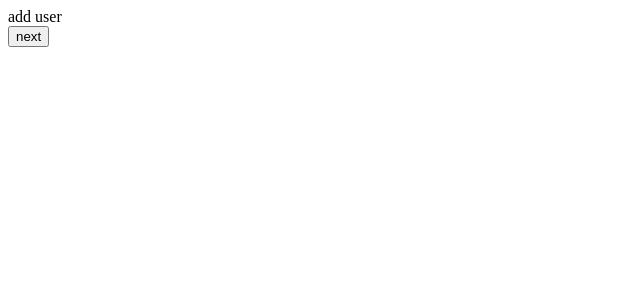
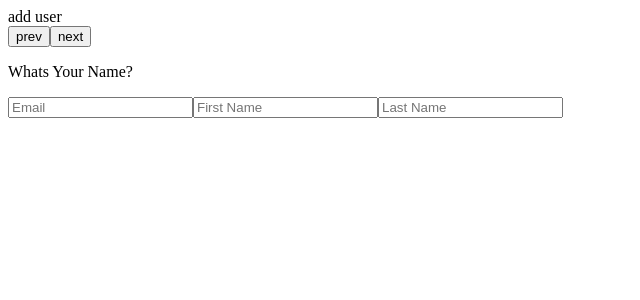
Before and after one commit to BloomTech-Labs/expresswash-fe, a React (Create React App) app in the folder wowo-app/: page / in a window 1280 px wide. Both pictures are taken after a click on the button "next". Shown: the top 300 px of the page, without its empty margins (0-640 px from the left). Built offline with nearby package versions, Linux system fonts and the light colour scheme.

Commit message:
finish add user form

```diff
--- a/wowo-app/src/App.js
+++ b/wowo-app/src/App.js
@@ -1,6 +1,7 @@
 import React from 'react';
 import './App.css';
 import UserSignup from './components/UserSignup/UserSignup.js'
+
 
 function App() {
   return (
--- /dev/null
+++ b/wowo-app/src/components/UserSignup/Address.js
@@ -0,0 +1,29 @@
+import React from 'react'
+
+export default function Address(props) {
+    if (props.currentStep !==3) {
+        return null
+    }
+    return (
+        <div>
+            <div>Addy?</div>
+            <input
+                id='address'
+                name='address'
+                type='text'
+                placeholder= 'Address'
+                value={props.address}
+                onChange={props.handleChange}
+            />
+            <input
+                id='phoneNumber'
+                name='phoneNumber'
+                type='number'
+                placeholder='Phone Number'
+                value={props.phoneNumber}
+                onChange={props.handleChange}
+            />
+            <button>Fin!</button>
+        </div>
+    )
+}
--- /dev/null
+++ b/wowo-app/src/components/UserSignup/Name.js
@@ -0,0 +1,38 @@
+import React from 'react';
+
+export default function Name(props) {
+    if(props.currentStep !== 2) {
+        return null
+    }
+    return (
+        <div>
+            <div>
+                <p>Whats Your Name?</p>
+            </div>
+            <input
+                id='email'
+                name='email'
+                type='text'
+                placeholder='Email'
+                value={props.email}
+                onChange={props.handleChange}
+            />
+            <input
+                id='firstName'
+                name='firstName'
+                type='text'
+                placeHolder='First Name'
+                value={props.firstName}
+                onChange={props.handleChange}
+            />
+            <input
+                id='lastName'
+                name='lastName'
+                type='text'
+                placeholder='Last Name'
+                value = {props.lastName}
+                onChange={props.handleChange}
+            />
+        </div>
+    )
+}
--- a/wowo-app/src/components/UserSignup/UserSignup.js
+++ b/wowo-app/src/components/UserSignup/UserSignup.js
@@ -1,5 +1,7 @@
 import React, { Component } from 'react';
 import Username from './Username.js'
+import Name from './Name.js'
+import Address from './Address.js'
 
 class UserSignup extends Component {
     constructor(props) {
@@ -43,6 +45,7 @@ class UserSignup extends Component {
                 </button>
             )
         }
+        return null
     }
 
     get getNextStep() {
@@ -86,7 +89,7 @@ class UserSignup extends Component {
             <div>
                 <div>add user</div>
                 <div>
-                    {this.getP}
+                    {this.getPrevStep}
                     {this.getNextStep}
                 </div>
                 <Username
@@ -95,6 +98,19 @@ class UserSignup extends Component {
                     username = {this.state.username}
                     password = {this.state.password}
                 />
+                <Name
+                    currentStep={this.state.currentStep}
+                    handleChange={this.handleChange}
+                    firstName={this.state.firstName}
+                    lastName={this.state.LastName}
+                    email={this.state.email}
+                />
+                <Address
+                    currentStep={this.state.currentStep}
+                    handleChange={this.handleChange}
+                    address={this.state.address}
+                    phoneNumber={this.state.phoneNumber}
+                />
             </div>
         )
     }
--- a/wowo-app/src/components/UserSignup/Username.js
+++ b/wowo-app/src/components/UserSignup/Username.js
@@ -7,6 +7,9 @@ export default function Username(props) {
 
     return (
         <div>
+            <div>
+                <p>registration information</p>
+            </div>
             <input
                 id='username'
                 name='username'
@@ -18,7 +21,7 @@ export default function Username(props) {
             <input
                 id='password'
                 name='password'
-                type='text'
+                type='password'
                 placeholder='Password'
                 value={props.password}
                 onChange={props.handleChange}
```
